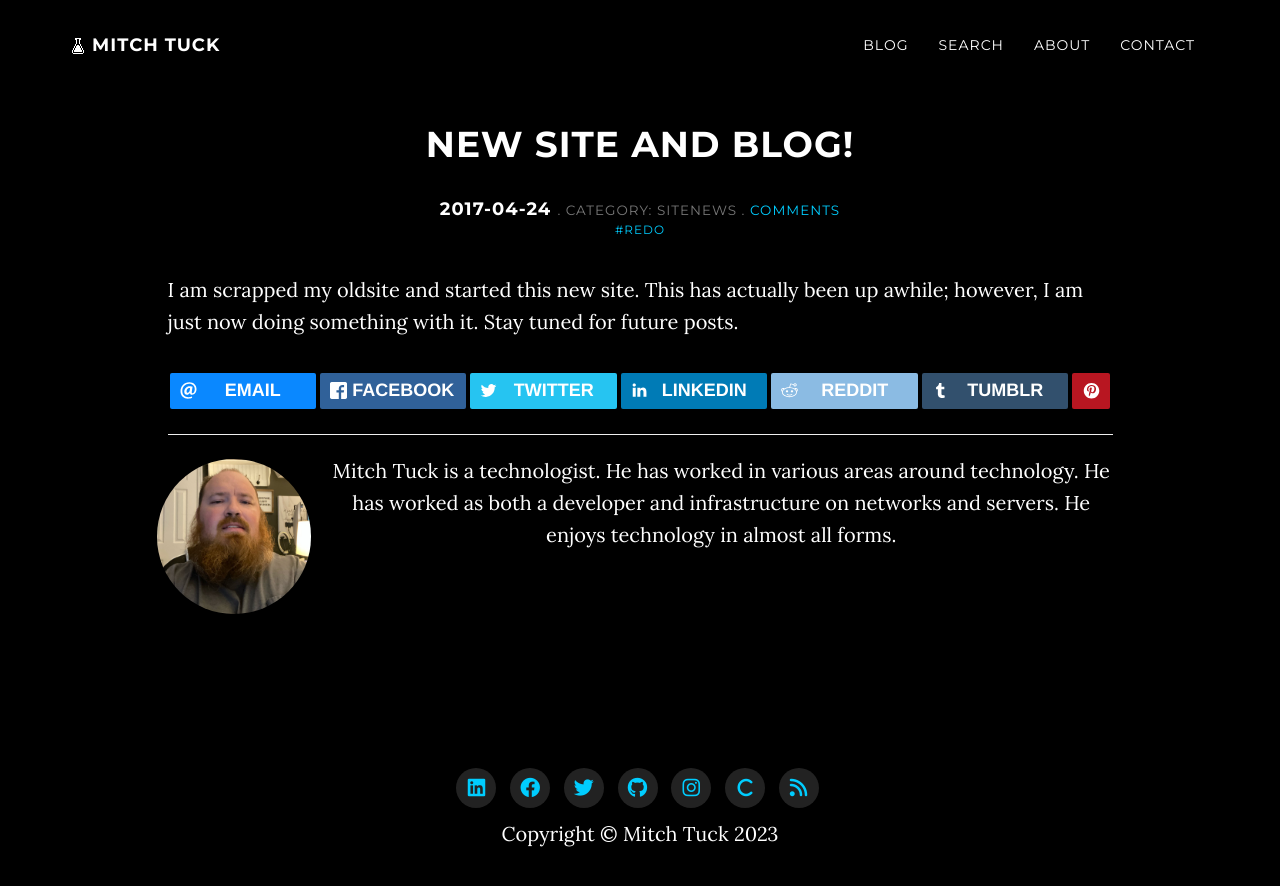
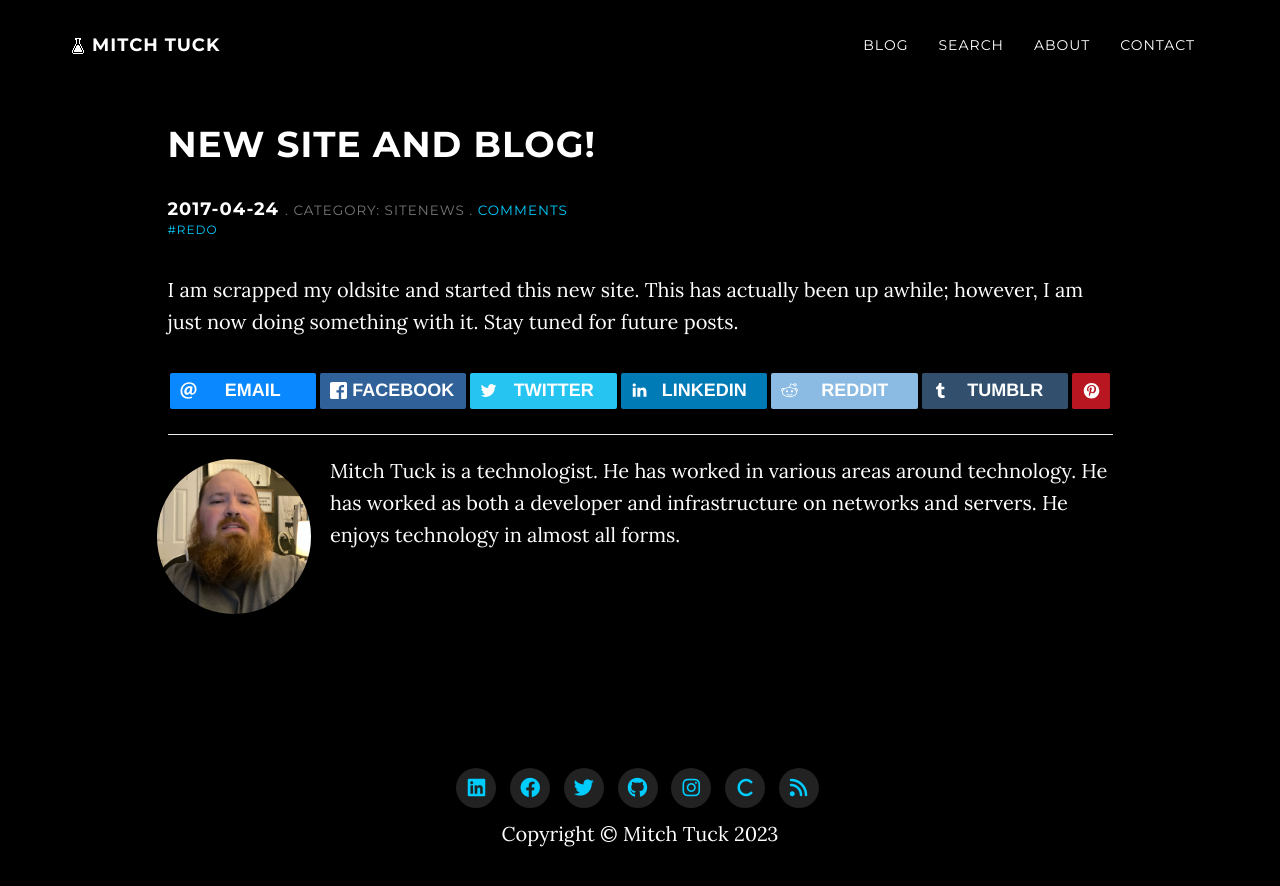
Before and after one commit to matuck/matuck.github.io, a Jekyll site: the page built from _posts/2017-04-24-newblog.html, in a window 1280 px wide and 900 px high. Shown: the top 886 px of the window. Built offline with Jekyll 4.4.1, drawn with Linux system fonts in a browser that asks for light colours; nearby versions of some CDN libraries; comment, search, counter and statistics services are not loaded; a style sheet for code colours, icons or effects is not loaded.

Commit message:
remove some center aligning

```diff
--- a/_layouts/post.html
+++ b/_layouts/post.html
@@ -10,7 +10,7 @@
 
     {% include navigation.html %}
 
-    <section id="post" class="container content-section text-center">
+    <section id="post" class="container content-section">
       <div class="row">
         <div class="col-md-10 col-md-offset-1">
 
--- a/css/grayscale.scss
+++ b/css/grayscale.scss
@@ -246,7 +246,6 @@
     /* Added in { Personal } */
     ul,
     ol {
-        text-align: center;
         margin: 0 0 25px;
         font-size: 18px;
         line-height: 1.5;
```
